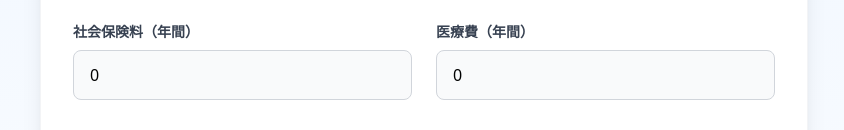
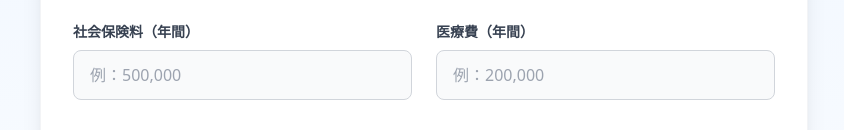
Before and after one commit to NoriyukiTanabe/furusato, a React (Vite) app: page / in a window 1280 px wide. Shown: the part 241-371 px from the top of the page, without its empty margins (216-1060 px from the left). Built offline with nearby package versions, Linux system fonts and the light colour scheme.

Commit message:
Refactor form state management with unified input handling

```diff
--- a/src/App.tsx
+++ b/src/App.tsx
@@ -2,36 +2,44 @@ import { useState } from 'react'
 import { calculateFurusato } from './utils/furusato'
 
 function App() {
-  const [annualIncomeDisplay, setAnnualIncomeDisplay] = useState<string>('')
-  const [annualIncome, setAnnualIncome] = useState<number>(0)
-  const [dependents, setDependents] = useState<number>(0)
-  const [socialInsurance, setSocialInsurance] = useState<number>(0)
-  const [medicalExpenses, setMedicalExpenses] = useState<number>(0)
+  // 表示用の状態
+  const [formDisplay, setFormDisplay] = useState({
+    annualIncome: '',
+    socialInsurance: '',
+    medicalExpenses: ''
+  })
+  // 実際の数値データ
+  const [formData, setFormData] = useState({
+    annualIncome: 0,
+    dependents: 0,
+    socialInsurance: 0,
+    medicalExpenses: 0
+  })
   const [result, setResult] = useState<number | null>(null)
 
-  const handleAnnualIncomeChange = (value: string) => {
+  const handleNumberChange = (field: string, value: string, multiplier: number = 1) => {
     // カンマを除去して数値のみにする
     const numericValue = value.replace(/,/g, '')
     if (numericValue === '') {
-      setAnnualIncome(0)
-      setAnnualIncomeDisplay('')
+      setFormData(prev => ({ ...prev, [field]: 0 }))
+      setFormDisplay(prev => ({ ...prev, [field]: '' }))
       return
     }
 
     const number = Number(numericValue)
     if (!isNaN(number)) {
-      setAnnualIncome(number)
+      setFormData(prev => ({ ...prev, [field]: number * multiplier }))
       // 3桁区切りでカンマを追加
-      setAnnualIncomeDisplay(number.toLocaleString())
+      setFormDisplay(prev => ({ ...prev, [field]: number.toLocaleString() }))
     }
   }
 
   const handleCalculate = () => {
     const result = calculateFurusato(
-      annualIncome * 10000,
-      dependents,
-      socialInsurance,
-      medicalExpenses
+      formData.annualIncome * 10000,
+      formData.dependents,
+      formData.socialInsurance,
+      formData.medicalExpenses
     )
     setResult(result)
   }
@@ -51,8 +59,8 @@ function App() {
               <input
                 type="text"
                 inputMode="numeric"
-                value={annualIncomeDisplay}
-                onChange={(e) => handleAnnualIncomeChange(e.target.value)}
+                value={formDisplay.annualIncome}
+                onChange={(e) => handleNumberChange('annualIncome', e.target.value)}
                 className="w-full px-4 py-3 rounded-lg border border-gray-300 focus:ring-2 focus:ring-blue-500 focus:border-blue-500 transition-all duration-200 bg-gray-50"
                 placeholder="例：400"
               />
@@ -63,8 +71,8 @@ function App() {
               </label>
               <input
                 type="number"
-                value={dependents}
-                onChange={(e) => setDependents(Number(e.target.value))}
+                value={formData.dependents}
+                onChange={(e) => setFormData(prev => ({ ...prev, dependents: Number(e.target.value) }))}
                 min="0"
                 className="w-full px-4 py-3 rounded-lg border border-gray-300 focus:ring-2 focus:ring-blue-500 focus:border-blue-500 transition-all duration-200 bg-gray-50"
                 placeholder="例：2"
@@ -75,12 +83,12 @@ function App() {
                 社会保険料（年間）
               </label>
               <input
-                type="number"
-                value={socialInsurance}
-                onChange={(e) => setSocialInsurance(Number(e.target.value))}
-                min="0"
+                type="text"
+                inputMode="numeric"
+                value={formDisplay.socialInsurance}
+                onChange={(e) => handleNumberChange('socialInsurance', e.target.value)}
                 className="w-full px-4 py-3 rounded-lg border border-gray-300 focus:ring-2 focus:ring-blue-500 focus:border-blue-500 transition-all duration-200 bg-gray-50"
-                placeholder="例：500000"
+                placeholder="例：500,000"
               />
             </div>
             <div className="space-y-2">
@@ -88,12 +96,12 @@ function App() {
                 医療費（年間）
               </label>
               <input
-                type="number"
-                value={medicalExpenses}
-                onChange={(e) => setMedicalExpenses(Number(e.target.value))}
-                min="0"
+                type="text"
+                inputMode="numeric"
+                value={formDisplay.medicalExpenses}
+                onChange={(e) => handleNumberChange('medicalExpenses', e.target.value)}
                 className="w-full px-4 py-3 rounded-lg border border-gray-300 focus:ring-2 focus:ring-blue-500 focus:border-blue-500 transition-all duration-200 bg-gray-50"
-                placeholder="例：200000"
+                placeholder="例：200,000"
               />
             </div>
           </div>
```
